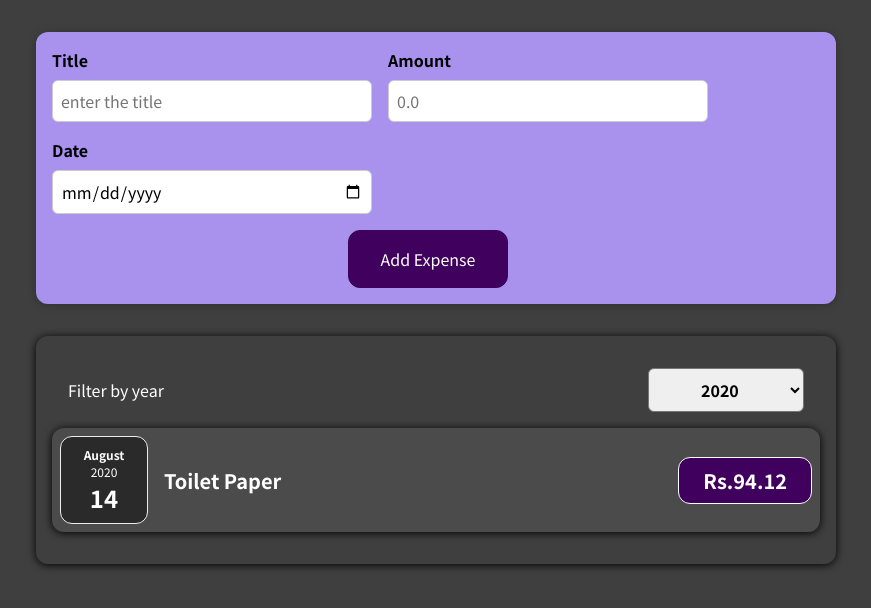
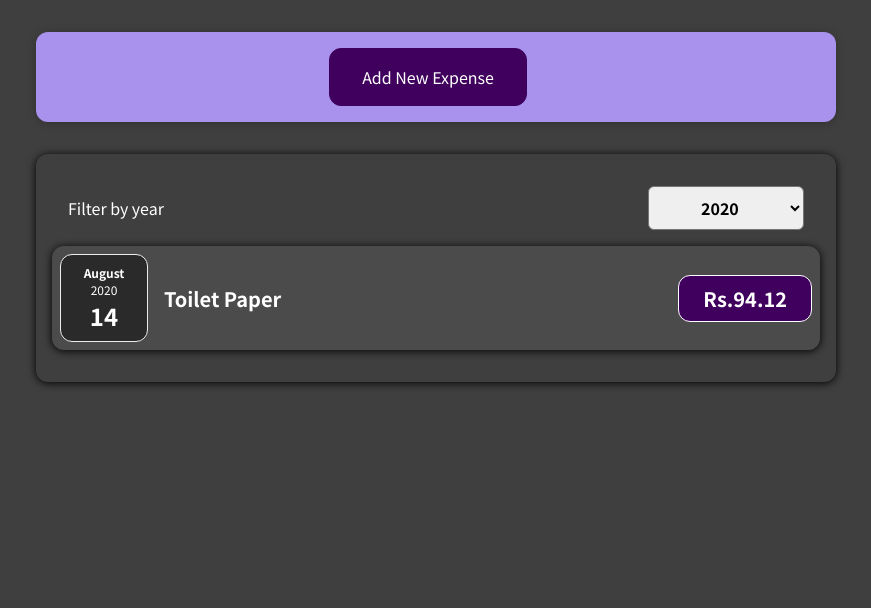
Before and after one commit to manoj2712/expense-tracker, a React (Create React App) app: page / in a window 1280 px wide. Shown: the top 608 px of the page, without its empty margins (204-1075 px from the left). Built offline with nearby package versions, Linux system fonts and the light colour scheme.

Commit message:
conditional logic to render ExpenseForm component

```diff
--- a/src/components/NewExpense/ExpenseForm.js
+++ b/src/components/NewExpense/ExpenseForm.js
@@ -26,6 +26,7 @@
     setEnteredTitle("");
     props.onSaveExpenseData(expenseData);
   };
+
   return (
     <form onSubmit={submitHandler}>
       <div className="new-expense_controls">
@@ -61,6 +62,7 @@
         </div>
       </div>
       <div className="new-expense__action">
+        <button type="button" onClick={props.onCancel}>Cancel</button>
         <button type="submit">Add Expense</button>
       </div>
     </form>
--- a/src/components/NewExpense/NewExpense.js
+++ b/src/components/NewExpense/NewExpense.js
@@ -1,17 +1,26 @@
-import React from "react";
+import React, {useState} from "react";
 import './NewExpense.css'
 import ExpenseForm from "./ExpenseForm";
 const NewExpense = (props) => {
+    const [isEditing, setIsEditing] = useState(false);
+    const stopEditingHandler = () => {
+        setIsEditing(false);
+    }
     const saveExpenseHandler = (enteredExpenseData) => {
         const expenseData = {
             ...enteredExpenseData,
             id: Math.random().toString()
         }
         props.onAddExpense(expenseData);
+        setIsEditing(false);
+    }
+    const startEditingHandler = () => {
+        setIsEditing(true);
     }
     return (
         <div className="new-expense">
-            <ExpenseForm onSaveExpenseData={saveExpenseHandler} />
+            {!isEditing && <button onClick = {startEditingHandler}>Add New Expense</button>}
+            {isEditing && <ExpenseForm onCancel={stopEditingHandler} onSaveExpenseData={saveExpenseHandler} />}
         </div>
     )
 }
```
Also changed, not shown: src/App.js (+5 -6 lines).
